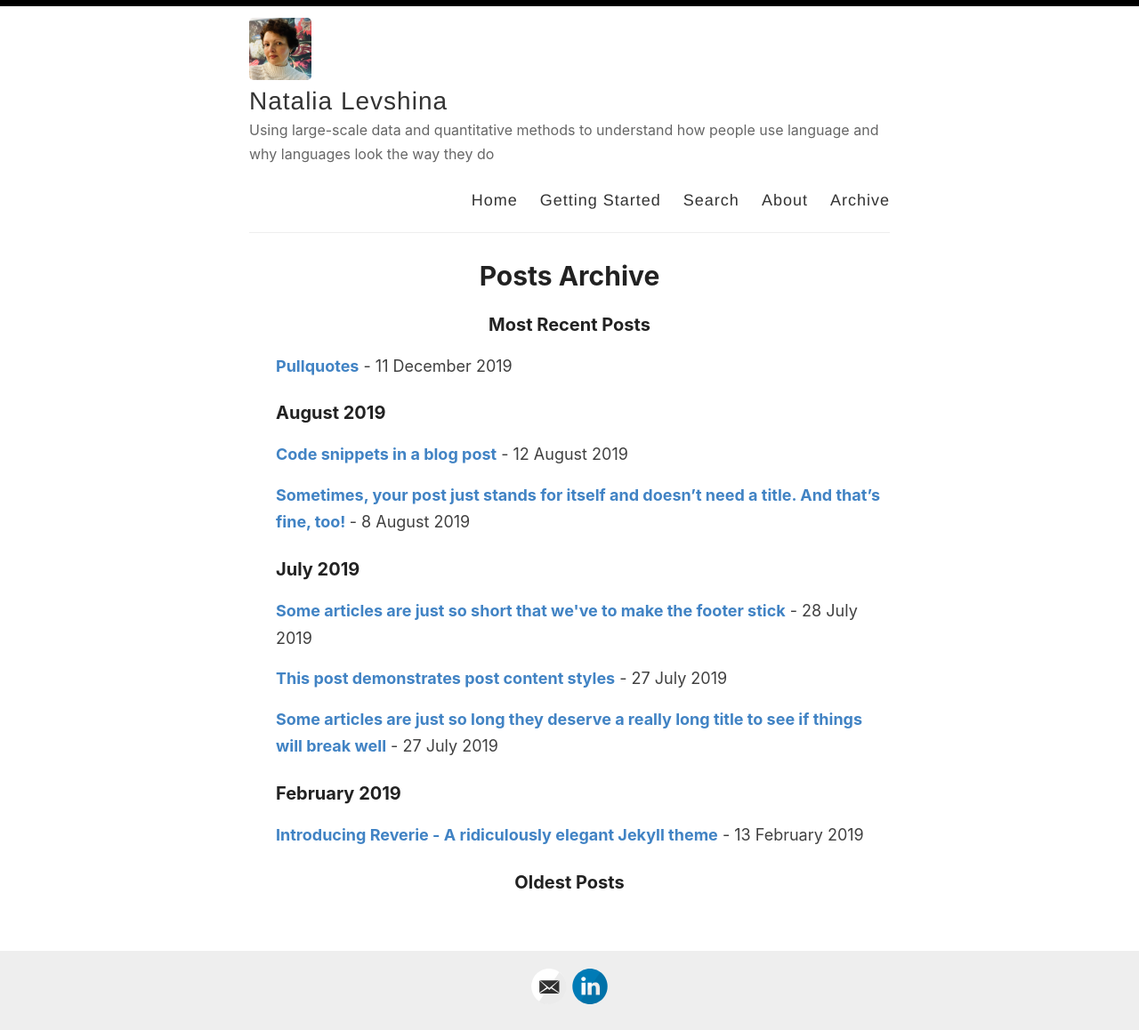
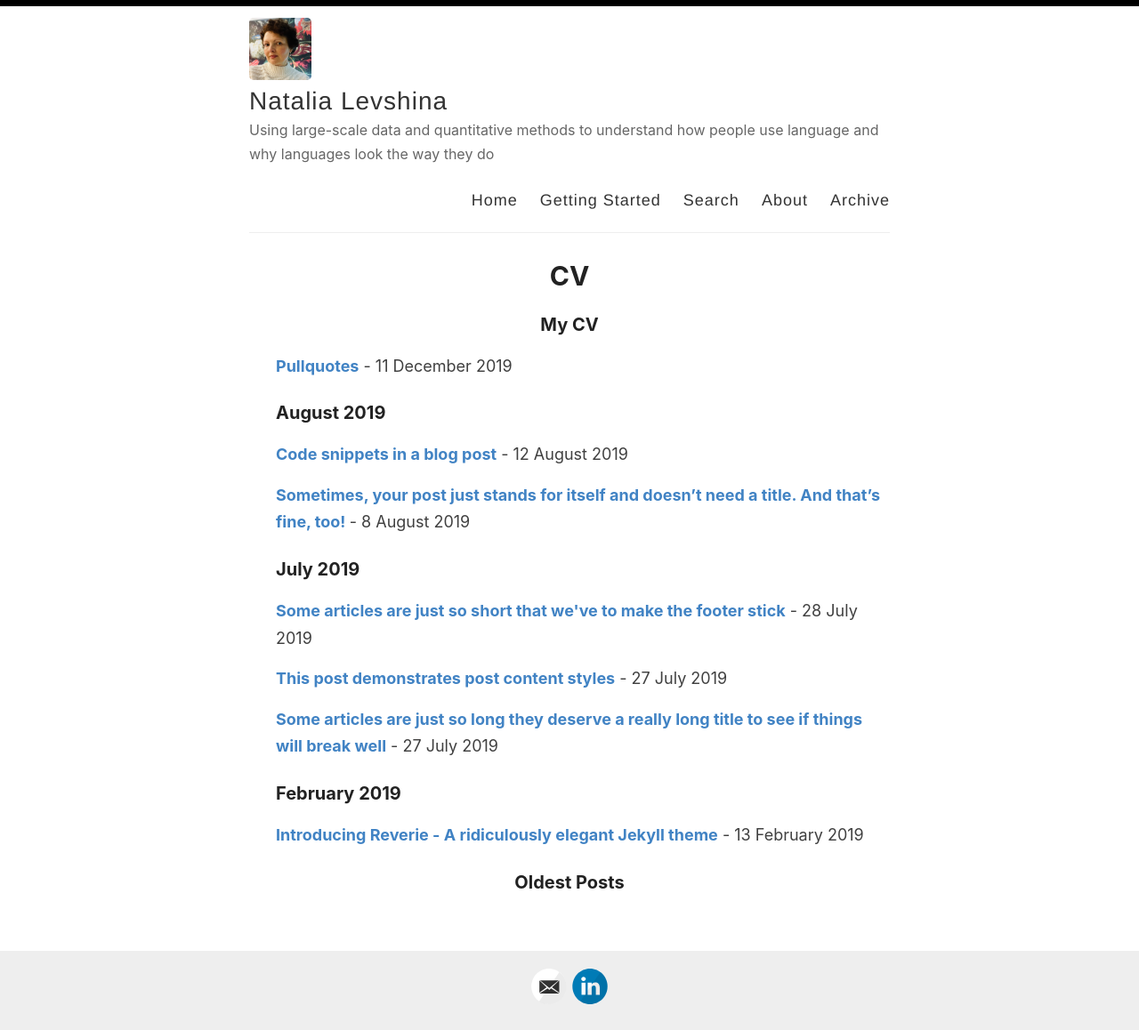
Before and after one commit to levshina/levshina.github.io, a Jekyll site: the page built from _pages/archive.md, in a window 1280 px wide. Shown: the whole page at 89% size. Built offline with Jekyll 4.4.1, drawn with Linux system fonts in a browser that asks for light colours.

Commit message:
Update archive.md

```diff
--- a/_pages/archive.md
+++ b/_pages/archive.md
@@ -1,13 +1,13 @@
 ---
 layout: page
-permalink: /archive/
-title: Posts Archive
+permalink: /cv/
+title: CV
 ---
 
 
-<div id="archives">
-  <section id="archive">
-     <h3>Most Recent Posts</h3>
+<div id="cv">
+  <section id="cv">
+     <h3>My CV</h3>
       {%for post in site.posts %}
       {% unless post.next %}
       <ul class="this">
```
